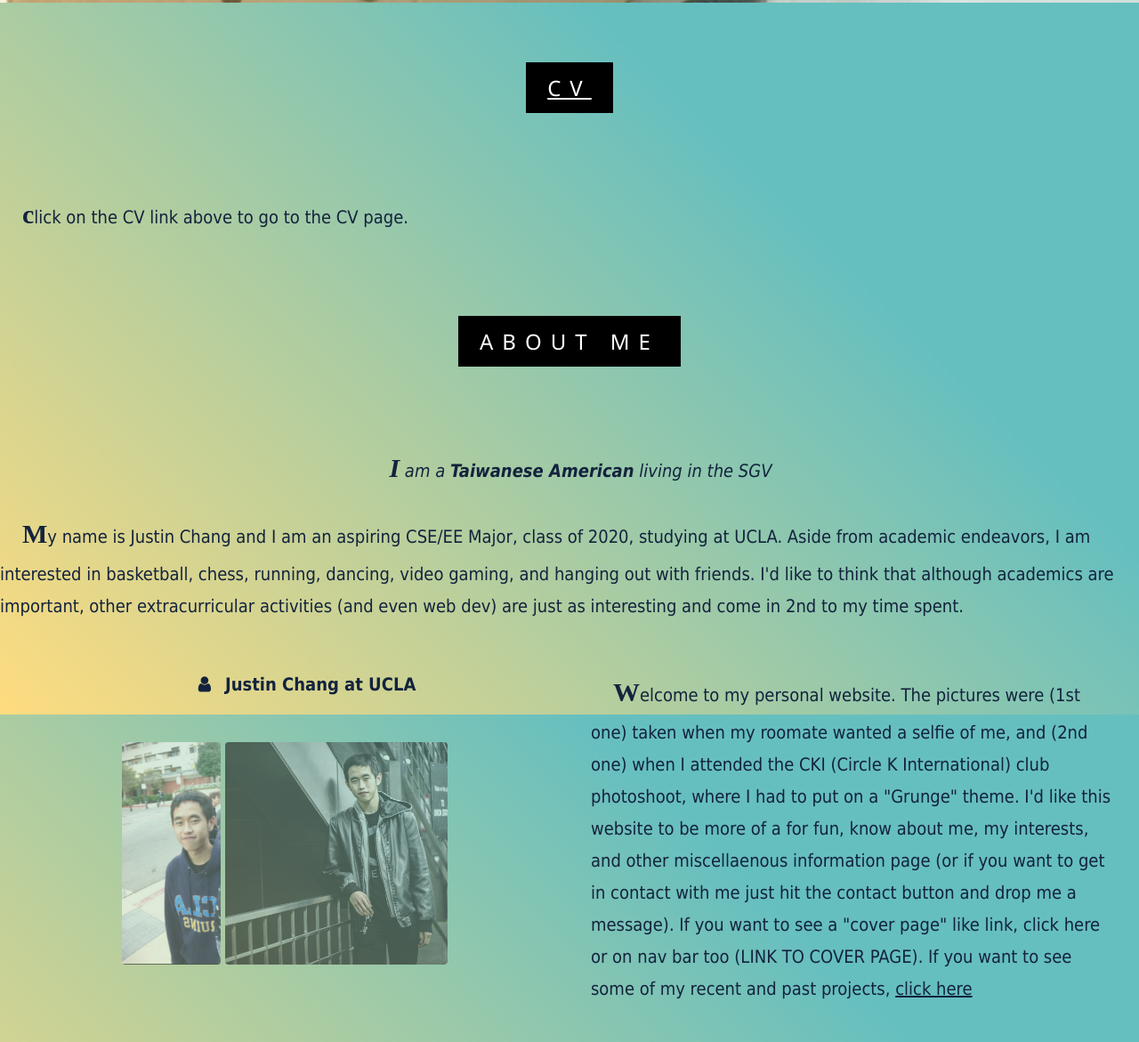
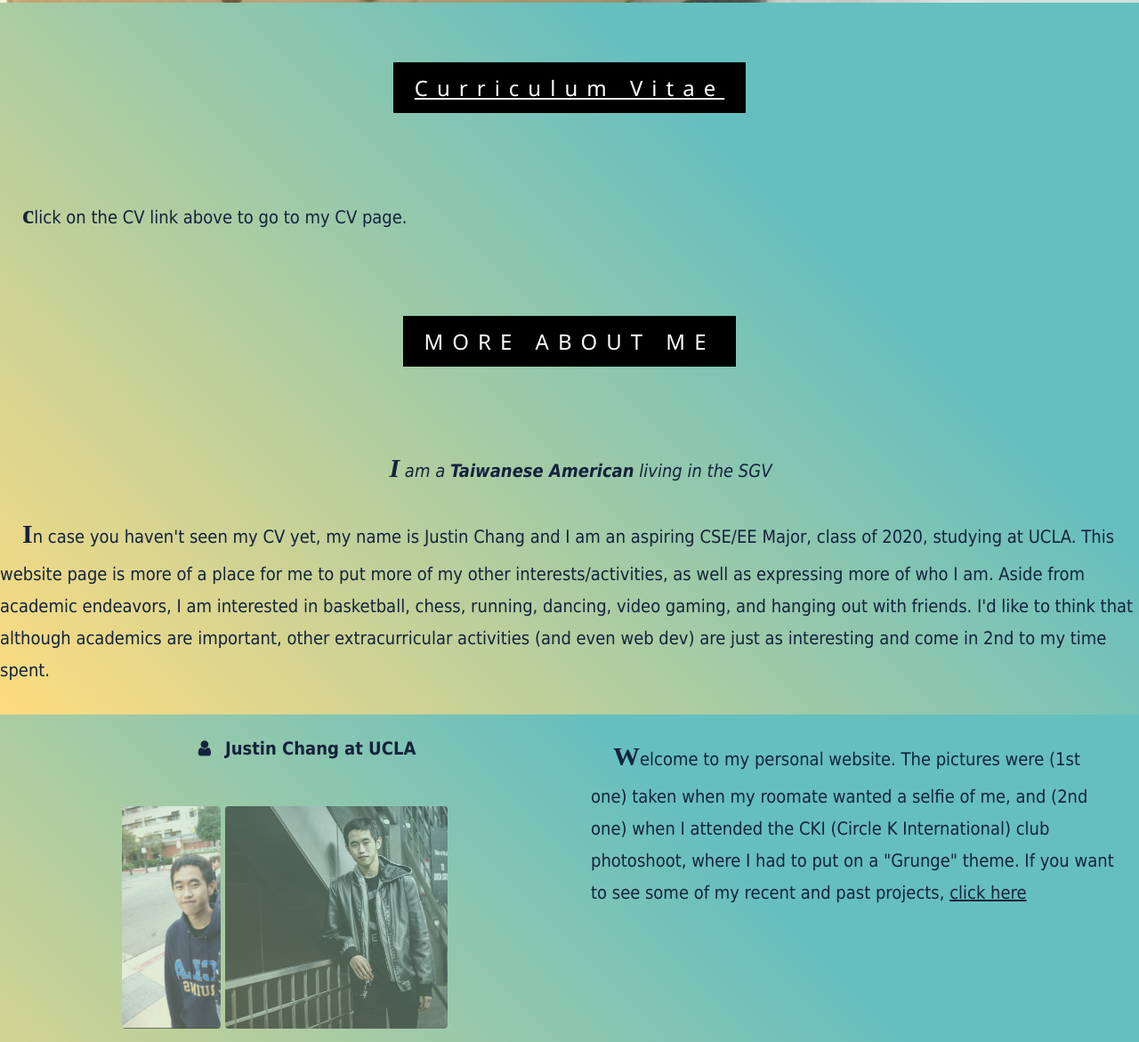
Before and after one commit to jchang12345/MyWebsite, a plain HTML site: page index.html in a window 1280 px wide. Shown: the part 797-1968 px from the top of the page at 89% size. Drawn offline with nearby package versions, Linux system fonts and the light colour scheme; some packages are replaced by stand-ins of ours.

Commit message:
small
small

```diff
--- a/index.html
+++ b/index.html
@@ -176,19 +176,19 @@ min-height: 400px;
 
 <!-- container for cov let-->
 <div class="w3-content w3-container w3-padding-64" id="cover">
-  <h3 class="w3-center"><span class="w3-center w3-padding-large w3-black w3-xlarge w3-wide w3-animate-opacity"><a href="cover.html" > CV</span></a></h3>
+  <h3 class="w3-center"><span class="w3-center w3-padding-large w3-black w3-xlarge w3-wide w3-animate-opacity"><a href="cover.html" > Curriculum <span class="w3-hide-small">Vitae</span></span> </a></h3>
 </div>
-<p> click on the CV link above to go to the CV page.
+<p> click on the CV link above to go to my CV page.
 
 
 <!-- Container (About Section) -->
 <div class="w3-content w3-container w3-padding-64" id="about">
-  <h3 class="w3-center"><span class="w3-center w3-padding-large w3-black w3-xlarge w3-wide w3-animate-opacity">ABOUT <span class="w3-hide-small">ME</span></span></h3>
+  <h3 class="w3-center"><span class="w3-center w3-padding-large w3-black w3-xlarge w3-wide w3-animate-opacity">MORE ABOUT <span class="w3-hide-small">ME</span></span></h3>
 </div>
 
 
   <p class="w3-center"><em>I am a <strong>Taiwanese American</strong> living in the SGV</em></p>
-  <p>My name is Justin Chang and I am an aspiring CSE/EE Major, class of 2020, studying at UCLA. Aside from academic endeavors, I am interested in basketball, chess, running, dancing, video gaming, and hanging out with friends. I'd like to think that although academics are important, other extracurricular activities (and even web dev) are just as interesting and come in 2nd to my time spent. </p>
+  <p>In case you haven't seen my CV yet, my name is Justin Chang and I am an aspiring CSE/EE Major, class of 2020, studying at UCLA. This website page is more of a place for me to put more of my other interests/activities, as well as expressing more of who I am. Aside from academic endeavors, I am interested in basketball, chess, running, dancing, video gaming, and hanging out with friends. I'd like to think that although academics are important, other extracurricular activities (and even web dev) are just as interesting and come in 2nd to my time spent. </p>
   <div class="w3-row">
     <div class="w3-col m6 w3-center w3-padding-large">
       <p><b><i class="fa fa-user w3-margin-right"></i>Justin Chang at UCLA</b></p><br>
@@ -201,7 +201,7 @@ min-height: 400px;
 
     <!-- Hide this text on small devices -->
     <div class="w3-col m6 w3-hide-small w3-padding-large">
-      <p>Welcome to my personal website. The pictures were (1st one) taken when my roomate wanted a selfie of me, and (2nd one) when I attended the CKI (Circle K International) club photoshoot, where I had to put on a "Grunge" theme. I'd like this website to be more of a for fun, know about me, my interests, and other miscellaenous information page (or if you want to get in contact with me just hit the contact button and drop me a message). If you want to see a "cover page" like link, click here or on nav bar too (LINK TO COVER PAGE). If you want to see some of my recent and past projects, <a href="project.html" id="linkpageprojects">click here</a></p>
+      <p>Welcome to my personal website. The pictures were (1st one) taken when my roomate wanted a selfie of me, and (2nd one) when I attended the CKI (Circle K International) club photoshoot, where I had to put on a "Grunge" theme. If you want to see some of my recent and past projects, <a href="project.html" id="linkpageprojects">click here</a></p>
     </div>
   </div>
 </br>
```
